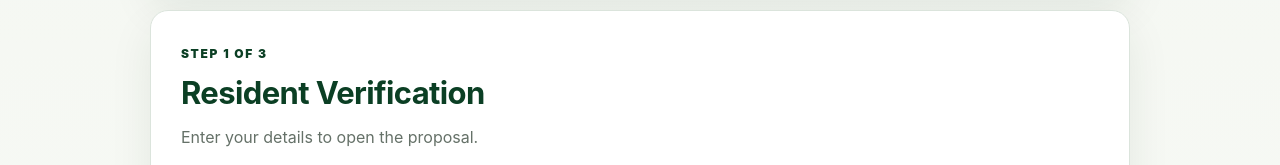
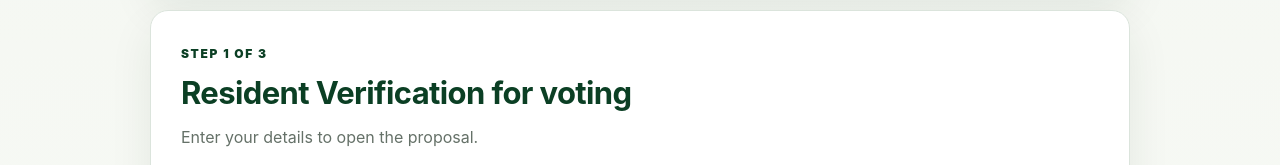
Before and after one commit to aderrignw/voting-parking, a website: page index.html in a window 1280 px wide. Shown: the part 523-688 px from the top of the page. Drawn offline with Linux system fonts and the light colour scheme.

Commit message:
Update index.html

```diff
--- a/index.html
+++ b/index.html
@@ -51,7 +51,7 @@
     <section class="card verifyCard" id="verification" aria-labelledby="verifyTitle">
       <div class="sectionHead">
         <span class="step">Step 1 of 3</span>
-        <h2 id="verifyTitle">Resident Verification</h2>
+        <h2 id="verifyTitle">Resident Verification for voting</h2>
       </div>
       <p class="muted">Enter your details to open the proposal.</p>
 
```
